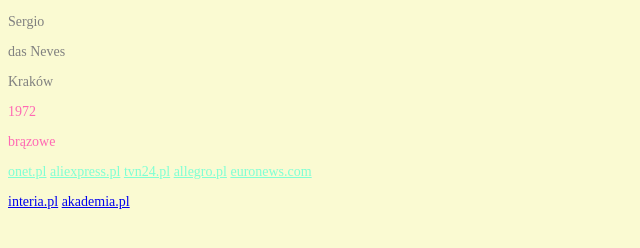
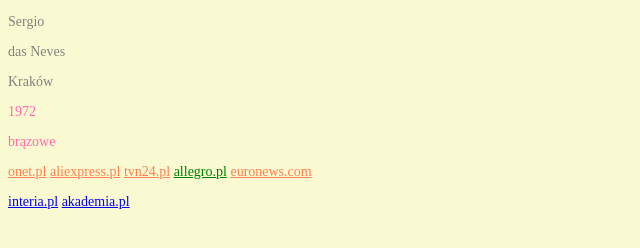
Before and after one commit to sergioneves/css3, a plain HTML site: page index.html in a window 1280 px wide. Shown: the whole page, without its empty margins (0-640 px from the left). Drawn offline with Linux system fonts and the light colour scheme.

Commit message:
selektor negacja

```diff
--- a/css/custom.css
+++ b/css/custom.css
@@ -2,6 +2,6 @@ p {
     color: gray
 }
 
-div#linki > a:not(last) {
-    color: aquamarine
+div#linki > a:not(.last) {
+    color: coral
 }
--- a/index.html
+++ b/index.html
@@ -18,7 +18,7 @@
             <a href="http://onet.pl">onet.pl</a>
             <a href="http://aliexpress.pl">aliexpress.pl</a>
             <a href="http://tvn24.pl">tvn24.pl</a>
-            <a href="http://allegro.pl">allegro.pl</a>
+            <a href="http://allegro.pl" class="last">allegro.pl</a>
             <a href="http://euronews.com">euronews.com</a>
             <p>
                 <a href="http://interia.pl">interia.pl</a>
```
